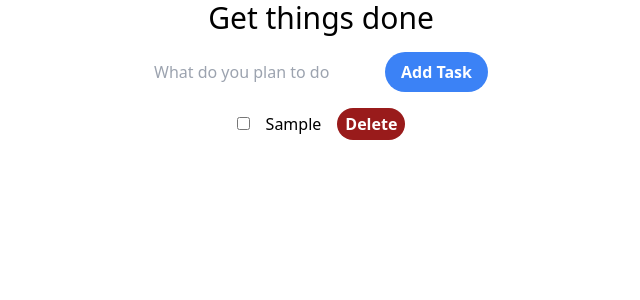
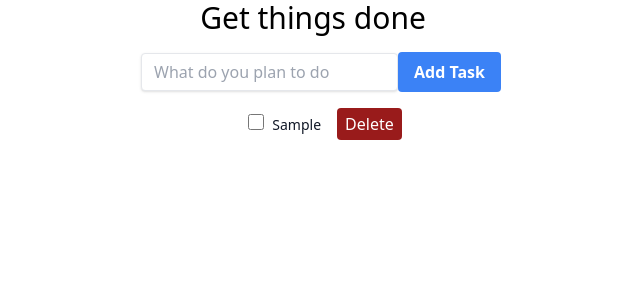
Before and after one commit to kris524/ugly-todo, a React (Create React App) app: page / in a window 1280 px wide. Both pictures are taken after typing "Sample" into the empty fields and a click on the button "Add Task". Shown: the top 300 px of the page, without its empty margins (319-959 px from the left). Built offline with nearby package versions, Linux system fonts and the light colour scheme.

Commit message:
fix style

```diff
--- a/public/index.html
+++ b/public/index.html
@@ -24,7 +24,7 @@
       work correctly both with client-side routing and a non-root public URL.
       Learn how to configure a non-root public URL by running `npm run build`.
     -->
-    <title>React App</title>
+    <title>Get things done</title>
   </head>
   <body>
     <noscript>You need to enable JavaScript to run this app.</noscript>
--- a/src/components/Todo.js
+++ b/src/components/Todo.js
@@ -4,11 +4,11 @@ export const Todo = ({task, deleteTodo, handleChange}) => {
 
   return (
     <div className='mb-4'>
-        <label className='mr-4' onClick={() => handleChange(task.id)}>
-            <input className='mr-4' type="checkbox" checked={task.completed} readOnly={true}/>
+        <label className='mr-4 ms-2 text-sm font-medium text-gray-900 dark:text-gray-300' onClick={() => handleChange(task.id)}>
+            <input className='mr-2 w-4 h-4 text-blue-600 bg-gray-100 border-gray-300 rounded focus:ring-blue-500 dark:focus:ring-blue-600 dark:ring-offset-gray-800 focus:ring-2 dark:bg-gray-700 dark:border-gray-600' type="checkbox" checked={task.completed} readOnly={true}/>
                 {task.task}
         </label>
-        <button className='bg-red-800 text-white font-bold py-1 px-2 rounded-full' onClick={() => deleteTodo(task.id)}>Delete</button>
+        <button className='bg-red-800 text-white py-1 px-2 rounded' onClick={() => deleteTodo(task.id)}>Delete</button>
     </div>
   )
 }
--- a/src/components/TodoForm.js
+++ b/src/components/TodoForm.js
@@ -12,8 +12,8 @@ export const TodoForm = ({addTodo}) => {
 
   return (
     <form  className='mb-4' onSubmit={handleSubmit}>
-        <input className='todo-input' type="text" value={value}  placeholder='What do you plan to do' onChange={(e) => setValue(e.target.value)}/>
-        <button type='submit' className="bg-blue-500 hover:bg-blue-700 text-white font-bold py-2 px-4 rounded-full">Add Task</button>
+        <input className='shadow appearance-none border rounded py-2 px-3 text-gray-700 leading-tight focus:outline-none focus:shadow-outline' type="text" value={value}  placeholder='What do you plan to do' onChange={(e) => setValue(e.target.value)}/>
+        <button type='submit' className="bg-blue-500 hover:bg-blue-700 text-white font-bold py-2 px-4 rounded">Add Task</button>
     </form>
   )
 }
--- a/src/components/TodoWrapper.js
+++ b/src/components/TodoWrapper.js
@@ -28,8 +28,8 @@ export const TodoWrapper = () => {
 
     console.log(todos)
   return (
-    <div className='TodoWrapper'>
-        <h1 className="text-3xl mb-4">Get things done</h1>
+    <div className=''>
+        <h1 className="text-3xl mb-4 mr-4">Get things done</h1>
         <TodoForm addTodo={addTodo}></TodoForm>
         {todos.length === 0 && "No Todos"}
         {
@@ -38,6 +38,6 @@ export const TodoWrapper = () => {
         ))
 
         }
-        </div>
+    </div>
   )
 }
```
